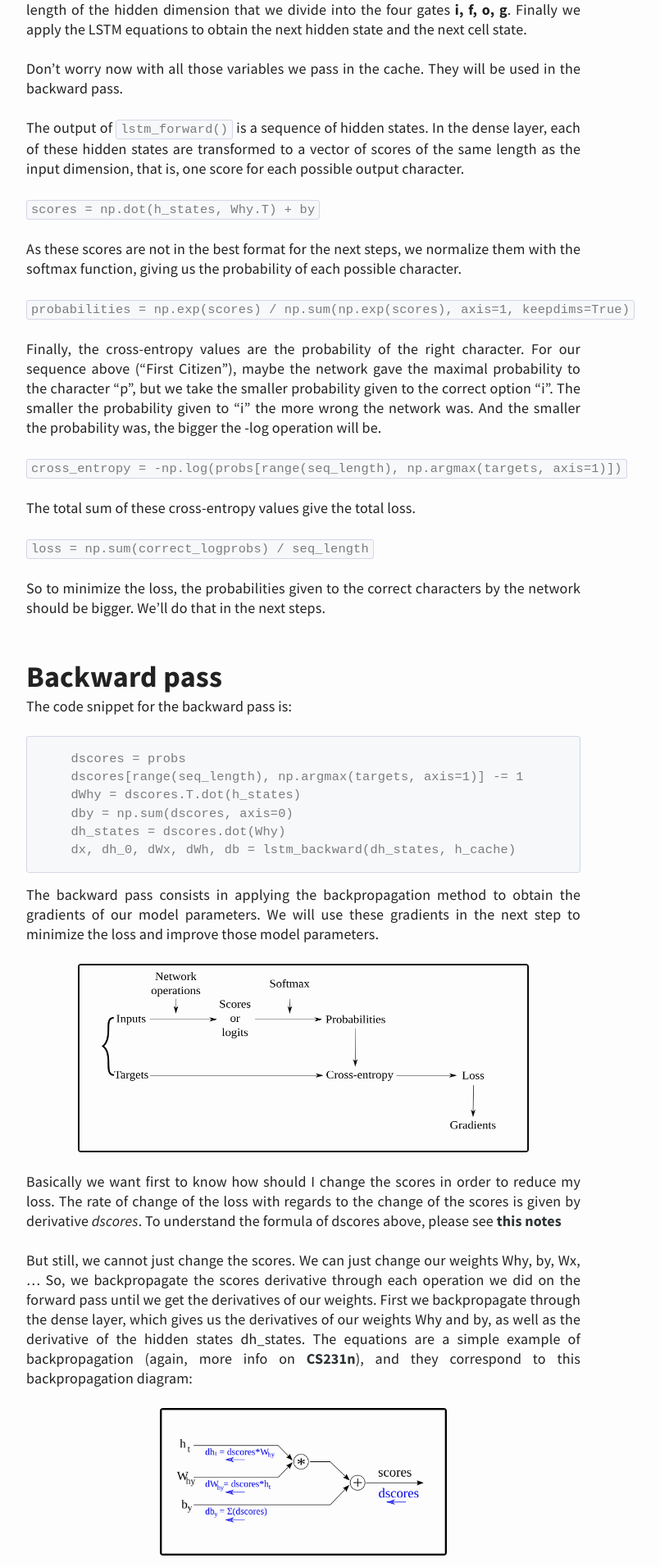
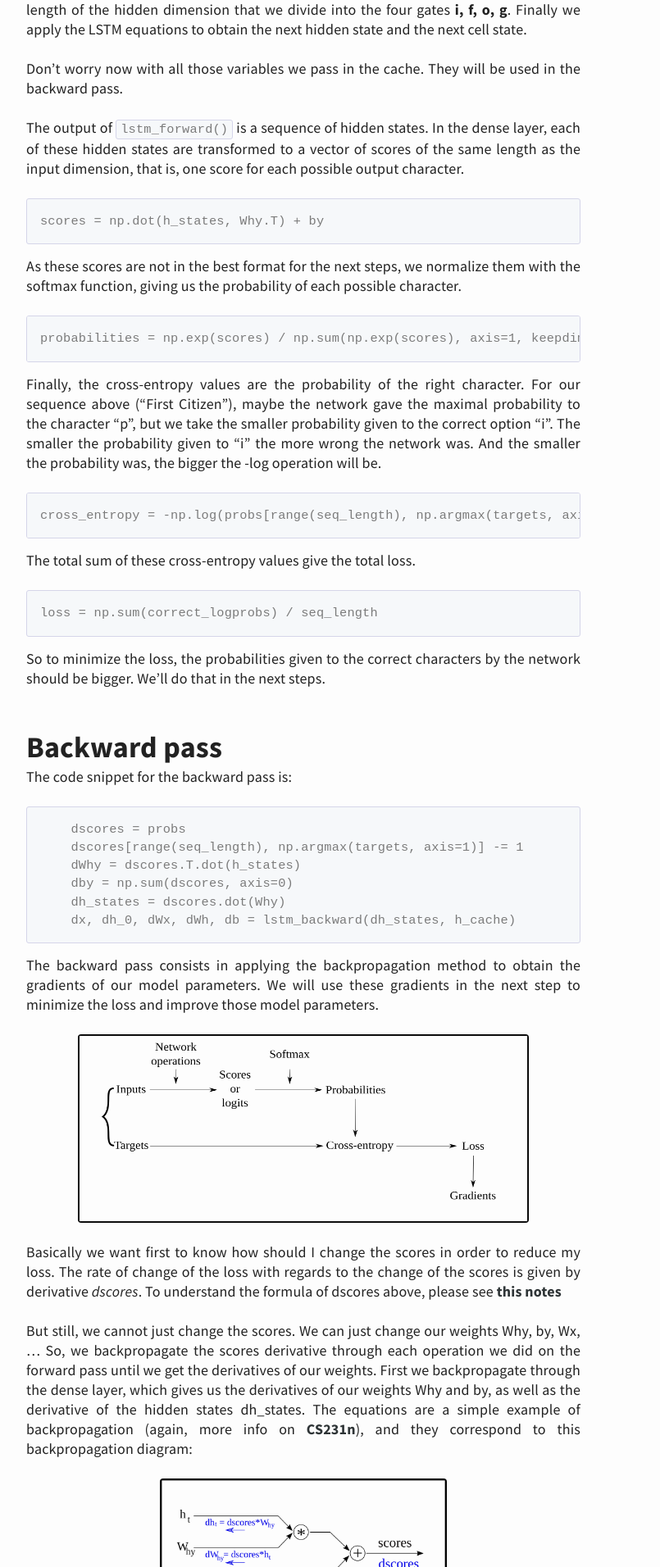
Before and after one commit to josehoras/josehoras.github.io, a Jekyll site: the page built from _posts/2019-05-05-lstm-pure-python.md, in a window 1280 px wide. Shown: the part 4308-6220 px from the top of the page at 82% size, without its empty margins (270-1075 px from the left). Built offline with Jekyll 4.4.1, drawn with Linux system fonts in a browser that asks for light colours; comment, search, counter and statistics services are not loaded.

Commit message:
update for mobile screen

````diff
--- a/_posts/2019-05-05-lstm-pure-python.md
+++ b/_posts/2019-05-05-lstm-pure-python.md
@@ -111,19 +111,27 @@ Don't worry now with all those variables we pass in the cache. They will be used
 
 The output of `lstm_forward()` is a sequence of hidden states. In the dense layer, each of these hidden states are transformed to a vector of scores of the same length as the input dimension, that is, one score for each possible output character.
 
-`scores = np.dot(h_states, Why.T) + by`
+```
+scores = np.dot(h_states, Why.T) + by
+```
 
 As these scores are not in the best format for the next steps, we normalize them with the softmax function, giving us the probability of each possible character.
 
-`probabilities = np.exp(scores) / np.sum(np.exp(scores), axis=1, keepdims=True)`
+```
+probabilities = np.exp(scores) / np.sum(np.exp(scores), axis=1, keepdims=True)
+```
 
 Finally, the cross-entropy values are the probability of the right character. For our sequence above ("First Citizen"), maybe the network gave the maximal probability to the character "p", but we take the smaller probability given to the correct option "i". The smaller the probability given to "i" the more wrong the network was. And the smaller the probability was, the bigger the -log operation will be.
 
-`cross_entropy = -np.log(probs[range(seq_length), np.argmax(targets, axis=1)])`
+```
+cross_entropy = -np.log(probs[range(seq_length), np.argmax(targets, axis=1)])
+```
 
 The total sum of these cross-entropy values give the total loss.
 
-`loss = np.sum(correct_logprobs) / seq_length`
+```
+loss = np.sum(correct_logprobs) / seq_length
+```
 
 So to minimize the loss, the probabilities given to the correct characters by the network should be bigger. We'll do that in the next steps.
 
````
Also changed, not shown: _posts/2019-03-11-tensorflow-with-gpu-using-docker-and-pycharm.md (+3 -1 lines), _posts/2019-05-05-lstm-in-tensorflow.md (+5 -1 lines).
